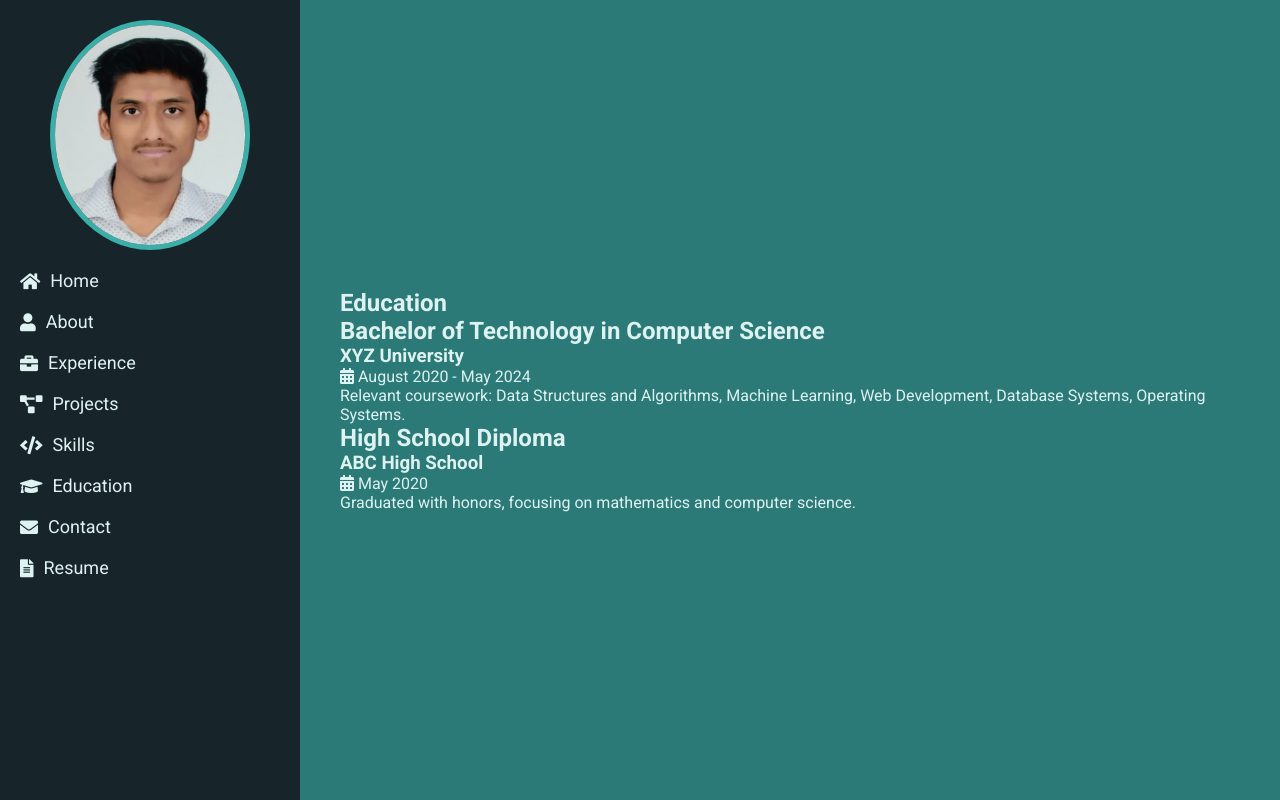
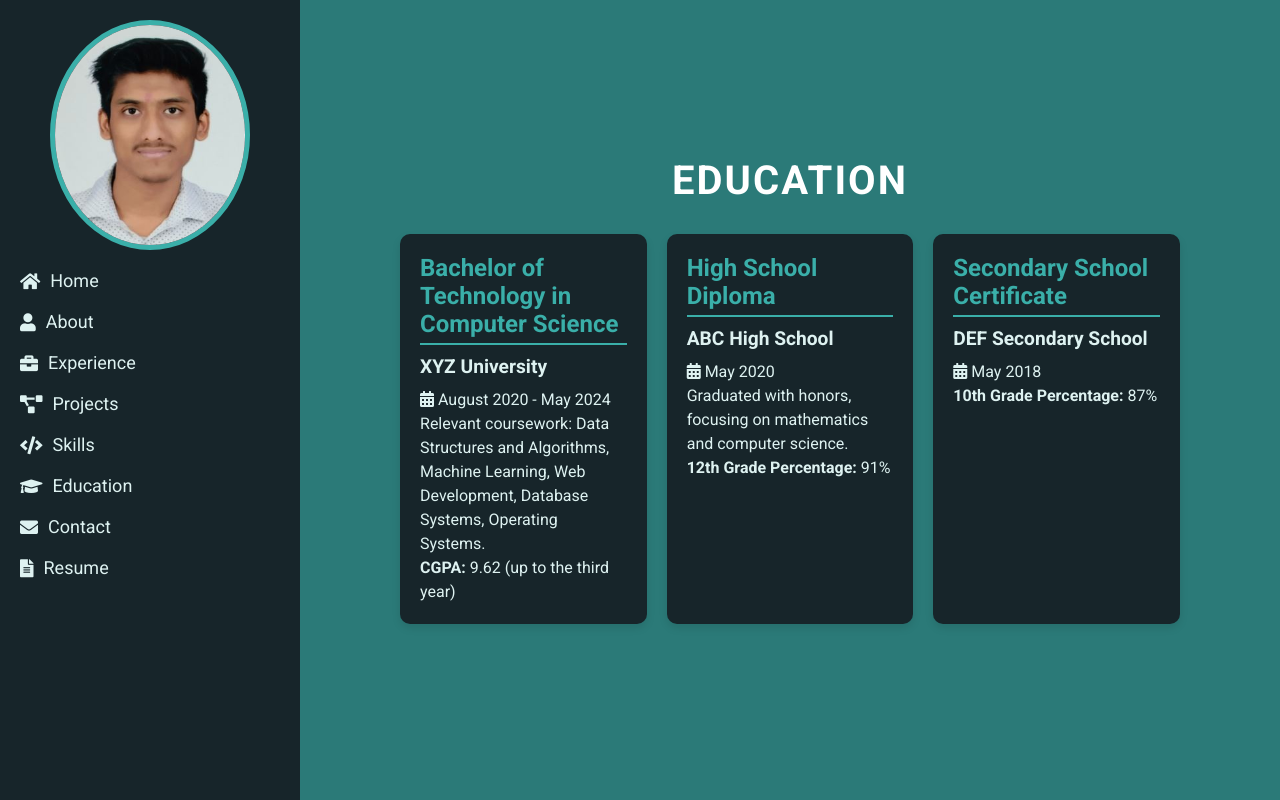
Before and after one commit to Uttam1910/uttam-portfolio, a plain HTML site: page education.html in a window 1280 px wide. Drawn offline with Linux system fonts and the light colour scheme.

Commit message:
Update Education section and Skills section with improved styles and content.

```diff
--- a/css/style.css
+++ b/css/style.css
@@ -389,3 +389,77 @@ main {
         width: calc(100% - 40px);
     }
 }
+
+
+/* Education Section */
+#education {
+    text-align: center;
+    padding: 40px 20px;
+    background-color: #2b7a78;
+}
+
+#education h1 {
+    font-size: 2.5rem;
+    color: #ffffff;
+    margin-bottom: 30px;
+    font-weight: 700;
+    text-transform: uppercase;
+    letter-spacing: 2px;
+}
+
+.education-container {
+    display: flex;
+    flex-wrap: wrap;
+    justify-content: center;
+    gap: 20px;
+    margin: 0 auto;
+    max-width: 1200px;
+}
+
+.education-item {
+    background: #17252a;
+    color: #def2f1;
+    padding: 20px;
+    border-radius: 10px;
+    box-shadow: 0 4px 8px rgba(0, 0, 0, 0.1);
+    width: calc(33.333% - 40px);
+    text-align: left;
+    transition: transform 0.3s, box-shadow 0.3s;
+    margin-bottom: 20px;
+}
+
+.education-item:hover {
+    transform: translateY(-10px);
+    box-shadow: 0 8px 16px rgba(0, 0, 0, 0.2);
+}
+
+.education-item h2 {
+    font-size: 1.5rem;
+    margin-bottom: 10px;
+    color: #3aafa9;
+    border-bottom: 2px solid #3aafa9;
+    padding-bottom: 5px;
+}
+
+.education-item h3 {
+    font-size: 1.2rem;
+    margin-bottom: 10px;
+}
+
+.education-item p {
+    font-size: 1rem;
+    line-height: 1.5;
+}
+
+/* Media Queries */
+@media (max-width: 768px) {
+    .education-item {
+        width: calc(50% - 40px);
+    }
+}
+
+@media (max-width: 480px) {
+    .education-item {
+        width: calc(100% - 40px);
+    }
+}
--- a/education.html
+++ b/education.html
@@ -16,12 +16,12 @@
                     <section id="profile-picture">
                         <img src="images/uttam......JPG" alt="Profile Picture">
                     </section>
-                    <li><a href="index.html"><i class="fas fa-home"  ></i> Home</a></li>
-                    <li><a href="about.html"><i class="fas fa-user"  ></i> About</a></li>
+                    <li><a href="index.html"><i class="fas fa-home"></i> Home</a></li>
+                    <li><a href="about.html"><i class="fas fa-user"></i> About</a></li>
                     <li><a href="experience.html"><i class="fas fa-briefcase"></i> Experience</a></li>
                     <li><a href="projects.html"><i class="fas fa-project-diagram"></i> Projects</a></li>
                     <li><a href="skills.html"><i class="fas fa-code"></i> Skills</a></li>
-                    <li><a href="education.html"><i class="fas fa-graduation-cap" class="active" ></i> Education</a></li>
+                    <li><a href="education.html"><i class="fas fa-graduation-cap" class="active"></i> Education</a></li>
                     <li><a href="contact.html"><i class="fas fa-envelope"></i> Contact</a></li>
                     <li><a href="C:\Users\Uttam\OneDrive\Desktop\Resume" target="_blank"><i class="fas fa-file-alt"></i> Resume</a></li>
                 </ul>
@@ -36,12 +36,20 @@
                         <h3>XYZ University</h3>
                         <p><i class="fas fa-calendar-alt"></i> August 2020 - May 2024</p>
                         <p>Relevant coursework: Data Structures and Algorithms, Machine Learning, Web Development, Database Systems, Operating Systems.</p>
+                        <p><strong>CGPA:</strong> 9.62 (up to the third year)</p>
                     </div>
                     <div class="education-item">
                         <h2>High School Diploma</h2>
                         <h3>ABC High School</h3>
                         <p><i class="fas fa-calendar-alt"></i> May 2020</p>
                         <p>Graduated with honors, focusing on mathematics and computer science.</p>
+                        <p><strong>12th Grade Percentage:</strong> 91%</p>
+                    </div>
+                    <div class="education-item">
+                        <h2>Secondary School Certificate</h2>
+                        <h3>DEF Secondary School</h3>
+                        <p><i class="fas fa-calendar-alt"></i> May 2018</p>
+                        <p><strong>10th Grade Percentage:</strong> 87%</p>
                     </div>
                 </div>
             </section>
```
